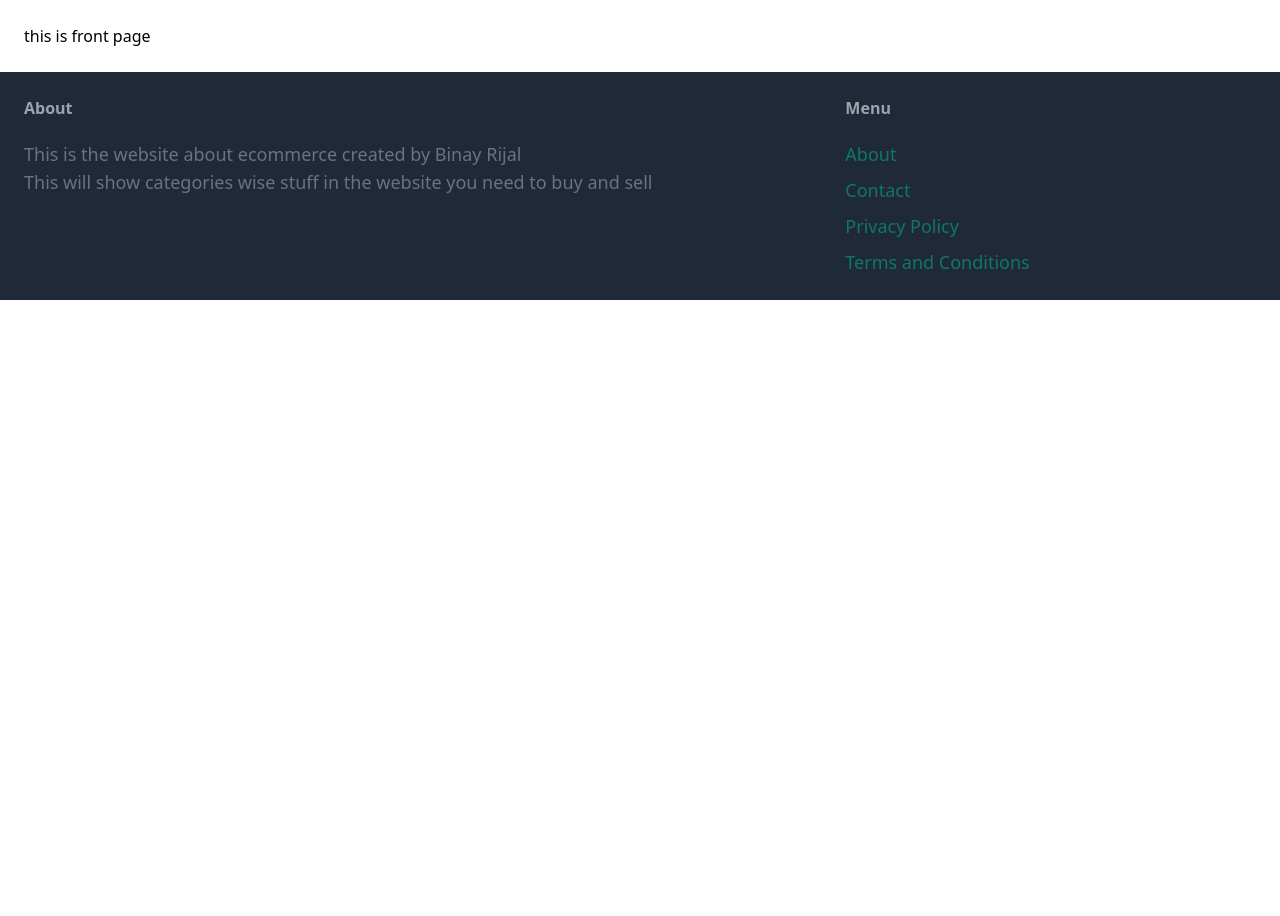
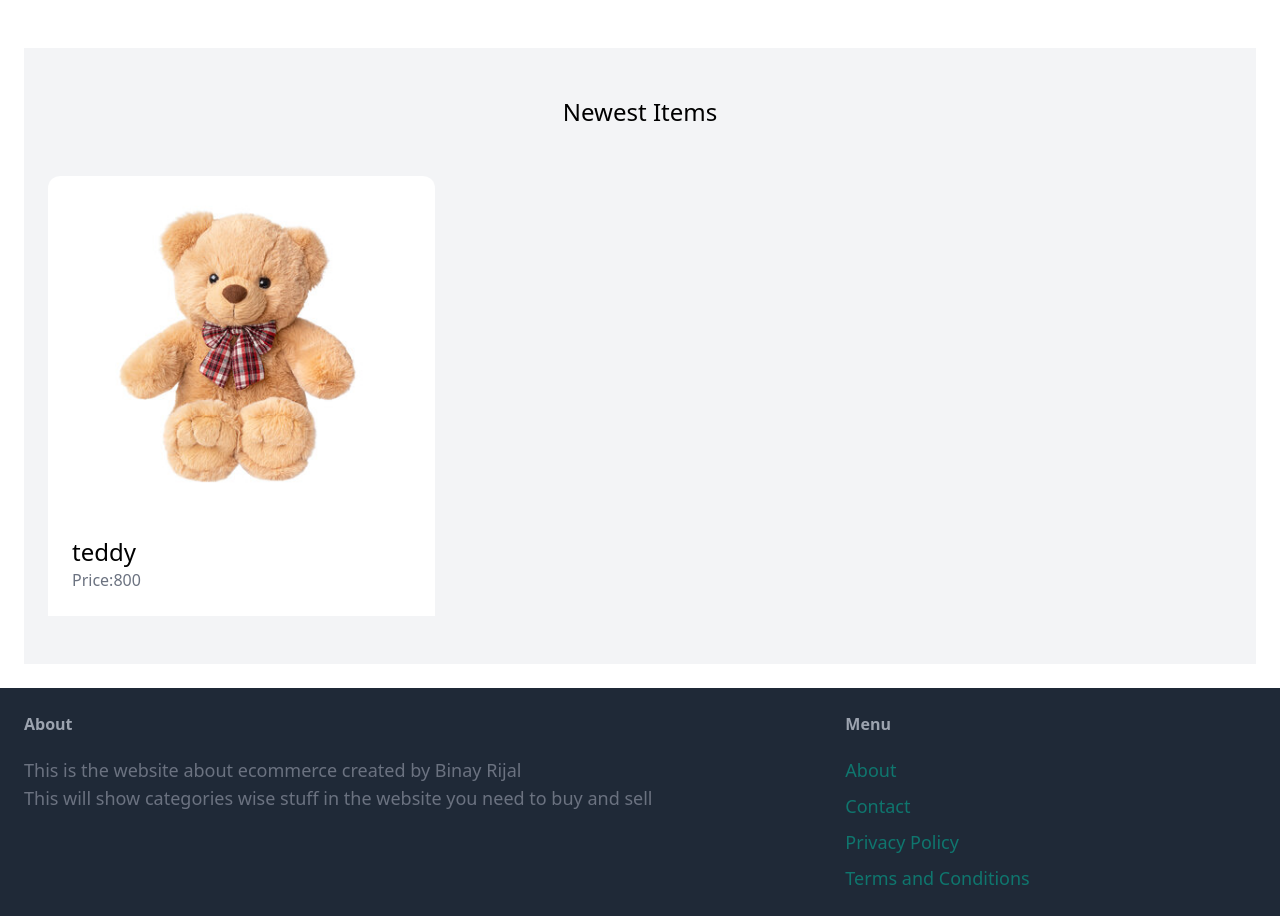
Before and after one commit to binayrijal/djangonew, a Django app: page / in a window 1280 px wide. Shown: the part 77-993 px from the top of the page. Before the commit the page ends 377 px from the top, so only its background shows below. Run offline with Django 4.2, Linux system fonts and the light colour scheme; data comes from the database, SQL or seed files in the repository; both versions use the stored data as it was after the commit; some libraries are stand-ins or nearby versions.

Commit message:
items pic in the index.html

```diff
--- a/EcomProject/EcomProject/urls.py
+++ b/EcomProject/EcomProject/urls.py
@@ -2,9 +2,11 @@
 from django.contrib import admin
 from django.urls import path
 from startecom.views import index,contact
+from django.conf import settings
+from django.conf.urls.static import static
 
 urlpatterns = [
     path('',index,name="index"),
     path('contact/',contact,name="contact"),
     path('admin/', admin.site.urls),
-]
+] + static(settings.MEDIA_URL,document_root=settings.MEDIA_ROOT)
--- a/EcomProject/startecom/templates/startecom/index.html
+++ b/EcomProject/startecom/templates/startecom/index.html
@@ -2,5 +2,22 @@
 {%block title%}index{%endblock%}
 
 {%block content%}
-this is front page
+<div class="mt-6 px-6 py-12 bg-gray-100 round-xl">
+  <h2 class="mb-12 text-2xl text-center">Newest Items</h2>
+  <div class="grid grid-cols-3 gap-3">
+    {%for item in items%}
+    <div>
+        <a href="#">
+            <div>
+                <img src="{{item.image.url}}" class="rounded-t-xl" alt="image">
+            </div>
+            <div class="p-6 bg-white round-b-xl">
+             <h2 class="text-2xl">{{item.name}}</h2>
+             <p class="text-gray-500">Price:{{item.price}}</p>
+            </div>
+        </a>
+    </div>
+    {%endfor%}
+  </div>
+</div>
 {%endblock%}
--- a/EcomProject/startecom/views.py
+++ b/EcomProject/startecom/views.py
@@ -1,7 +1,14 @@
 from django.shortcuts import render
+from items.models import Items,Category
 
 def index(request):
-    return render(request,'startecom/index.html') #this is main home function to call
+    items=Items.objects.filter(is_sold=False)[0:6] #it shows only five items matching
+    category=Category.objects.all()
+    return render(request,'startecom/index.html',
+                  {
+                   'items':items,
+                   'category':category,
+                   })                               #this is main home function to call
 
 
 def contact(request):
```
Also changed, not shown: EcomProject/db.sqlite3, EcomProject/media/items_pic/teddy.jpg (added), EcomProject/media/items_pic/teddy2.jpg (added).
